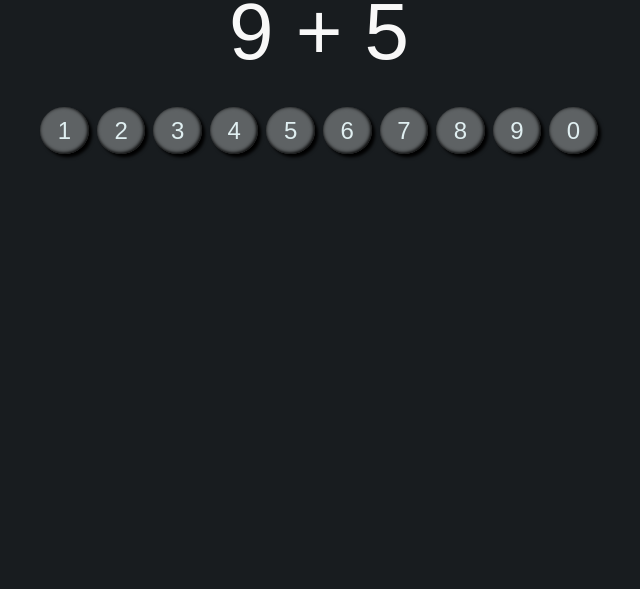
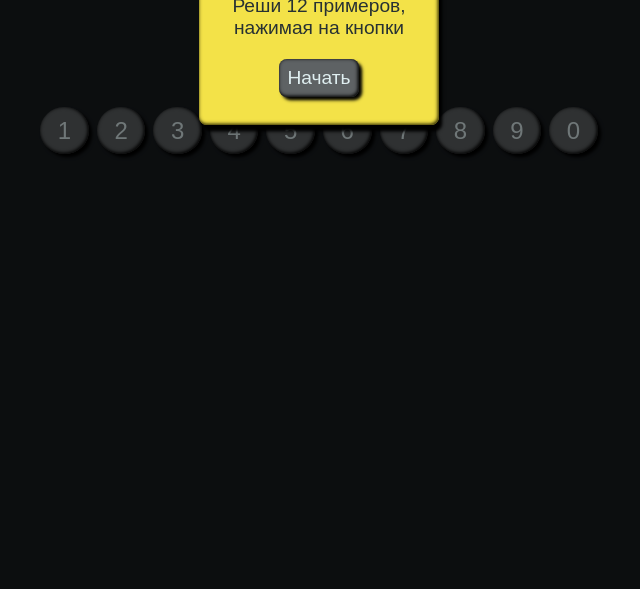
Before and after one commit to Avgurin/sum, a plain HTML site: page index.html in a window 1280 px wide. Shown: the part 211-800 px from the top of the page, without its empty margins (321-961 px from the left). Drawn offline with Linux system fonts and the light colour scheme.

Commit message:
splash start screen

```diff
--- a/index.html
+++ b/index.html
@@ -21,6 +21,13 @@
       <source src="./audio/wrongSound.ogg">
       </source>
     </audio>
+
+    <div id="overlayBlack" class="visible">
+    </div>
+    <div id="startScreen" class="visible">
+        Реши 12 примеров, нажимая на кнопки <p>
+            <button id="startBtn" class="infoBtn">Начать</button>
+    </div>
 
     <br />
     <div class="digitText info">Выбери недостающее число</div>
--- a/src/index.js
+++ b/src/index.js
@@ -8,9 +8,12 @@ const btn7 = document.getElementById("btn-7");
 const btn8 = document.getElementById("btn-8");
 const btn9 = document.getElementById("btn-9");
 const btn0 = document.getElementById("btn-0");
+
 const logContent = document.getElementById("log");
 const correctAudio = document.getElementById("correctAudioId");
 const wrongAudio = document.getElementById("wrongAudioId");
+correctAudio.volume = 0.2;
+wrongAudio.volume = 0.2;
 const buttonsDiv = document.getElementById("buttons");
 const digitsDiv = document.getElementById("digits");
 const sumText = document.getElementById("sum");
@@ -27,6 +30,20 @@ btn7.addEventListener("click", handleClick);
 btn8.addEventListener("click", handleClick);
 btn9.addEventListener("click", handleClick);
 btn0.addEventListener("click", handleClick);
+
+const startBtn = document.getElementById("startBtn");
+startBtn.addEventListener("click", startBtnHandleClick);
+const overlayBlack = document.getElementById("overlayBlack");
+const startScreen = document.getElementById("startScreen");
+
+function startBtnHandleClick() {
+  startBtn.classList.add("activeInfoBtn");
+  setTimeout(() => {
+    overlayBlack.className = "display-none";
+    startScreen.className = "display-none";
+    getNewDigits();
+  }, 400);
+}
 
 let digit1;
 let digit2;
@@ -195,5 +212,6 @@ function randomizePosition() {
   }
 }
 
+//old start
 getNewDigits();
 digitsDiv.style.visibility = "visible";
--- a/src/styles.css
+++ b/src/styles.css
@@ -7,6 +7,14 @@ body {
   background-color: #181c1f;
   color: #bdd1d4;
   margin: 2rem;
+}
+
+#startScreen.display-none,
+#overlayBlack.display-none {
+  position: fixed;
+  opacity: 0;
+  z-index: -200;
+  transition: all 0.5s;
 }
 
 .digitText {
@@ -57,6 +65,74 @@ body {
   /*background-color: #1296fa;*/
   width: 5.6rem;
   text-align: center;
+}
+
+#overlayBlack.visible {
+  position: fixed;
+  z-index: 200;
+  top: 0;
+  left: 0;
+  width: 100%;
+  height: 100vh;
+  background: black;
+  opacity: 0;
+  animation: fade-in-01 0.2s ease-in forwards;
+}
+
+.infoBtn {
+  margin: 0rem 0rem;
+  font: inherit;
+  font-size: 1.2rem;
+  background-color: #5e6264;
+  border: none;
+  border-color: #f3e248;
+  color: #e0eff1;
+  border-radius: 0.5rem;
+  padding: 0.5rem 0.5rem;
+  cursor: pointer;
+  box-shadow: 0.2rem 0.2rem 0.2rem rgb(0, 0, 0),
+    rgba(0, 0, 0, 0.9) -0.05rem -0.05rem 0.2rem 0.05rem inset;
+  transition: all 0.2s ease-out;
+  -webkit-tap-highlight-color: transparent; /* square around the button on mobile*/
+  user-select: none; /* prohibits text selection on mobile*/
+}
+
+.infoBtn.activeInfoBtn {
+  box-shadow: rgba(44, 40, 0, 0.9) -0.05rem -0.05rem 0.2rem 0.05rem inset,
+    0.15rem 0.1rem 0.1rem rgb(0, 0, 0);
+  transform: translateY(0.1rem);
+}
+
+#startScreen.visible {
+  position: fixed;
+  text-align: center;
+  font-size: 1.2rem;
+  z-index: 201;
+  background: #f3e248;
+  color: #273133;
+  top: 0;
+  left: 50%; /* center trick */
+  transform: translateX(-50%); /* center trick */
+  margin: 11rem auto auto auto;
+  width: 15rem;
+  height: 10rem;
+  padding: 1.9rem 0 0 0;
+  border-radius: 0.5rem;
+  opacity: 1;
+  box-shadow: rgba(44, 40, 0, 0.9) -0.05rem -0.05rem 0.2rem 0.05rem inset,
+    0.2rem 0.4rem 0.2rem rgb(0, 0, 0);
+  animation: fade-in-1 0.5s ease-in forwards;
+}
+@keyframes fade-in-01 {
+  to {
+    opacity: 0.5;
+  }
+}
+
+@keyframes fade-in-1 {
+  to {
+    opacity: 1;
+  }
 }
 
 #logWrap {
```
